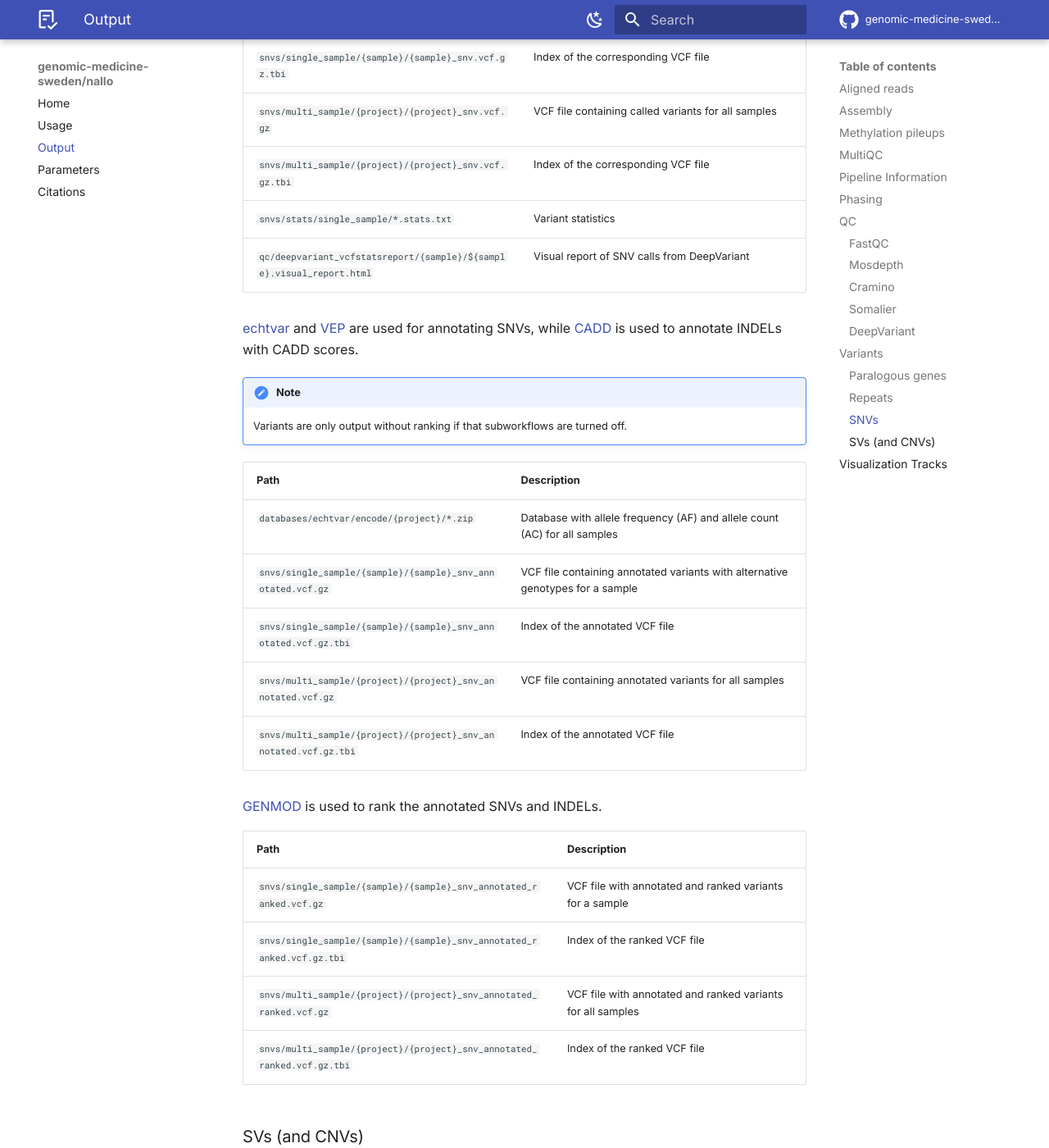
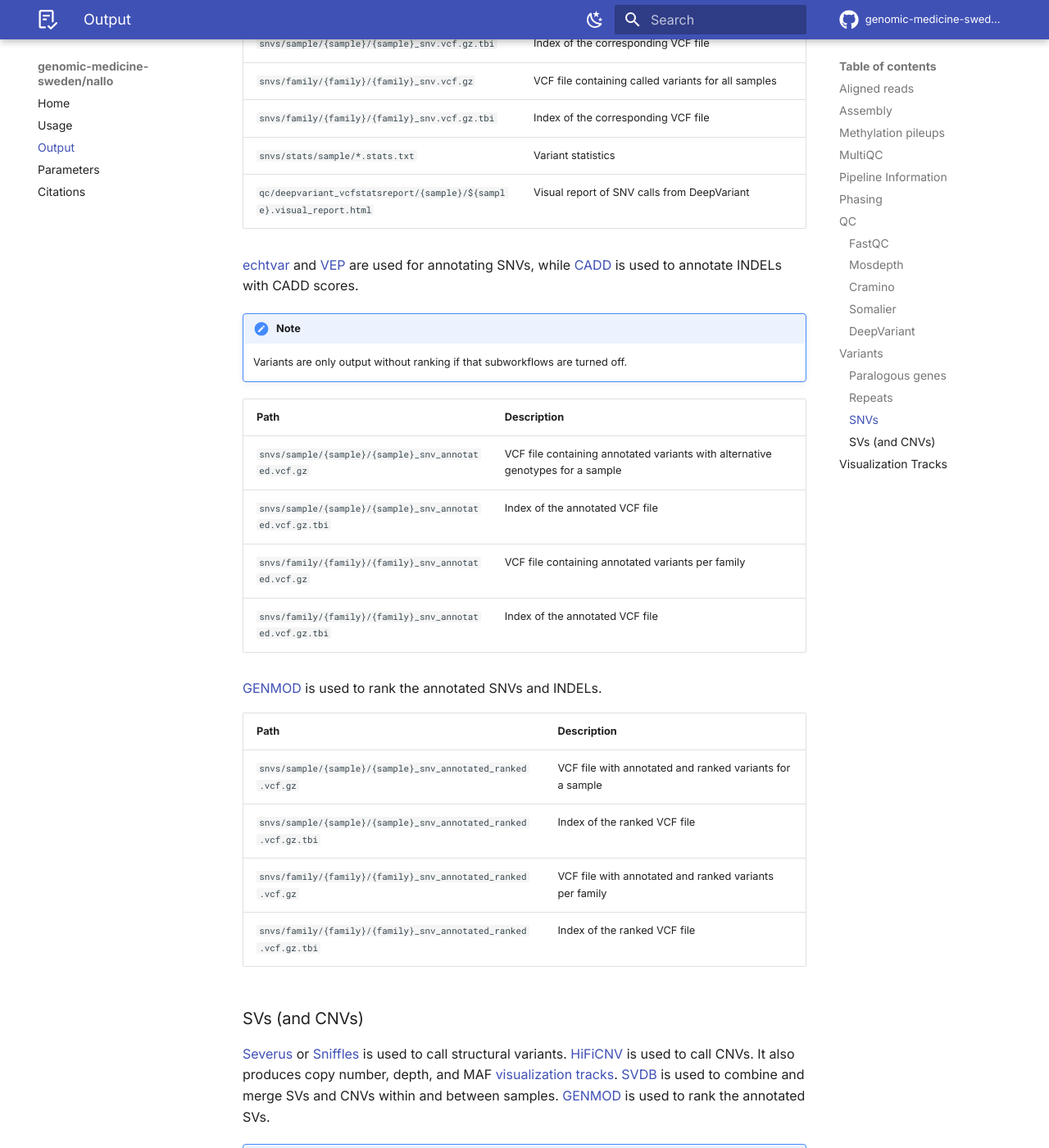
Before and after one commit to genomic-medicine-sweden/nallo, an MkDocs documentation site: the page built from docs/output.md, in a window 1280 px wide and 1400 px high, scrolled down 7163 px. Shown: the whole window at 82% size. Built offline with MkDocs 1.6.1 and Material for MkDocs 9.7.7, drawn with Linux system fonts in a browser that asks for light colours; comment, search, counter and statistics services are not loaded; the version menu is left out; some of the changed text lies outside the part shown.

Commit message:
Annotate and rank SNVs per family (#502)
* Annotate and rank SNVs per family

* Update CHANGELOG again

* remove mistakenly added file

* Update output.md

* Update subworkflows/local/short_variant_calling/main.nf

Co-authored-by: Lucía Peña-Pérez <lucia.pena.perez@scilifelab.se>

---------

Co-authored-by: Lucía Peña-Pérez <lucia.pena.perez@scilifelab.se>

```diff
--- a/docs/output.md
+++ b/docs/output.md
@@ -1,4 +1,6 @@
 # genomic-medicine-sweden/nallo: Output
+
+In general, annotated variant calls are output per family, while unannotated calls are output per sample.
 
 ## Aligned reads
 
@@ -121,17 +123,12 @@ If the pipeline is run with phasing, the aligned reads will be happlotagged usin
 
 [somalier](https://github.com/brentp/somalier) checks relatedness and sex.
 
-| Path                                                  | Description                                             |
-| ----------------------------------------------------- | ------------------------------------------------------- |
-| `pedigree/{project}/{project}.ped`                    | PED file updated with somalier-inferred sex per project |
-| `pedigree/{family}/{family).ped`                      | PED file updated with somalier-inferred sex per family  |
-| `qc/somalier/relate/{project}/{project}.html`         | HTML report                                             |
-| `qc/somalier/relate/{project}/{project}.pairs.tsv`    | Information about sample pairs                          |
-| `/qc/somalier/relate/{project}/{project}.samples.tsv` | Information about individual samples                    |
-
-| Path                      | Description                                 |
-| ------------------------- | ------------------------------------------- |
-| `predigree/{project}.ped` | PED file updated with somalier-inferred sex |
+| Path                                                 | Description                                            |
+| ---------------------------------------------------- | ------------------------------------------------------ |
+| `pedigree/family/{family).ped`                       | PED file updated with somalier-inferred sex per family |
+| `qc/somalier/relate/{project}/{project}.html`        | HTML report                                            |
+| `qc/somalier/relate/{project}/{project}.pairs.tsv`   | Information about sample pairs                         |
+| `qc/somalier/relate/{project}/{project}.samples.tsv` | Information about individual samples                   |
 
 ### DeepVariant
 
@@ -163,21 +160,21 @@ If the pipeline is run with phasing, the aligned reads will be happlotagged usin
 
     Merged variants per family are only output without annotation if `--skip_repeat_annotation` is true. Variants per sample are always output without annotation.
 
-| Path                                                     | Description                               |
-| -------------------------------------------------------- | ----------------------------------------- |
-| `repeats/{family}/{family}_repeat_expansions.vcf.gz`     | Merged VCF file per family                |
-| `repeats/{family}/{family}_repeat_expansions.vcf.gz.tbi` | Index of the VCF file                     |
-| `repeats/sample/{sample}/{sample}_sorted.vcf.gz`         | VCF file with called repeats for a sample |
-| `repeats/sample/{sample}/{sample}_sorted.vcf.gz.tbi`     | Index of the VCF file                     |
-| `repeats/sample/{sample}/{sample}_spanning_sorted.bam`   | BAM file with sorted spanning reads       |
-| `repeats/sample/{sample}/{sample}_spanning_sorted.bai`   | Index of the BAM file                     |
+| Path                                                            | Description                               |
+| --------------------------------------------------------------- | ----------------------------------------- |
+| `repeats/family/{family}/{family}_repeat_expansions.vcf.gz`     | Merged VCF file per family                |
+| `repeats/family/{family}/{family}_repeat_expansions.vcf.gz.tbi` | Index of the VCF file                     |
+| `repeats/sample/{sample}/{sample}_sorted.vcf.gz`                | VCF file with called repeats for a sample |
+| `repeats/sample/{sample}/{sample}_sorted.vcf.gz.tbi`            | Index of the VCF file                     |
+| `repeats/sample/{sample}/{sample}_spanning_sorted.bam`          | BAM file with sorted spanning reads       |
+| `repeats/sample/{sample}/{sample}_spanning_sorted.bai`          | Index of the BAM file                     |
 
 [Stranger](https://github.com/Clinical-Genomics/stranger) is used to annotate repeats.
 
-| Path                                                                         | Description                           |
-| ---------------------------------------------------------------------------- | ------------------------------------- |
-| `repeat_expansions/{family}/{family}_repeat_expansions_annotated.vcf.gz`     | Merged, annotated VCF file per family |
-| `repeat_expansions/{family}/{family}_repeat_expansions_annotated.vcf.gz.tbi` | Index of the VCF file                 |
+| Path                                                                                | Description                           |
+| ----------------------------------------------------------------------------------- | ------------------------------------- |
+| `repeat_expansions/family/{family}/{family}_repeat_expansions_annotated.vcf.gz`     | Merged, annotated VCF file per family |
+| `repeat_expansions/family/{family}/{family}_repeat_expansions_annotated.vcf.gz.tbi` | Index of the VCF file                 |
 
 ### SNVs
 
@@ -189,11 +186,11 @@ If the pipeline is run with phasing, the aligned reads will be happlotagged usin
 
 | Path                                                                  | Description                                                                 |
 | --------------------------------------------------------------------- | --------------------------------------------------------------------------- |
-| `snvs/single_sample/{sample}/{sample}_snv.vcf.gz`                     | VCF file containing called variants with alternative genotypes for a sample |
-| `snvs/single_sample/{sample}/{sample}_snv.vcf.gz.tbi`                 | Index of the corresponding VCF file                                         |
-| `snvs/multi_sample/{project}/{project}_snv.vcf.gz`                    | VCF file containing called variants for all samples                         |
-| `snvs/multi_sample/{project}/{project}_snv.vcf.gz.tbi`                | Index of the corresponding VCF file                                         |
-| `snvs/stats/single_sample/*.stats.txt`                                | Variant statistics                                                          |
+| `snvs/sample/{sample}/{sample}_snv.vcf.gz`                            | VCF file containing called variants with alternative genotypes for a sample |
+| `snvs/sample/{sample}/{sample}_snv.vcf.gz.tbi`                        | Index of the corresponding VCF file                                         |
+| `snvs/family/{family}/{family}_snv.vcf.gz`                            | VCF file containing called variants for all samples                         |
+| `snvs/family/{family}/{family}_snv.vcf.gz.tbi`                        | Index of the corresponding VCF file                                         |
+| `snvs/stats/sample/*.stats.txt`                                       | Variant statistics                                                          |
 | `qc/deepvariant_vcfstatsreport/{sample}/${sample}.visual_report.html` | Visual report of SNV calls from DeepVariant                                 |
 
 [echtvar](https://github.com/brentp/echtvar) and [VEP](https://www.ensembl.org/vep) are used for annotating SNVs, while [CADD](https://cadd.gs.washington.edu/) is used to annotate INDELs with CADD scores.
@@ -202,22 +199,21 @@ If the pipeline is run with phasing, the aligned reads will be happlotagged usin
 
     Variants are only output without ranking if that subworkflows are turned off.
 
-| Path                                                             | Description                                                                    |
-| ---------------------------------------------------------------- | ------------------------------------------------------------------------------ |
-| `databases/echtvar/encode/{project}/*.zip`                       | Database with allele frequency (AF) and allele count (AC) for all samples      |
-| `snvs/single_sample/{sample}/{sample}_snv_annotated.vcf.gz`      | VCF file containing annotated variants with alternative genotypes for a sample |
-| `snvs/single_sample/{sample}/{sample}_snv_annotated.vcf.gz.tbi`  | Index of the annotated VCF file                                                |
-| `snvs/multi_sample/{project}/{project}_snv_annotated.vcf.gz`     | VCF file containing annotated variants for all samples                         |
-| `snvs/multi_sample/{project}/{project}_snv_annotated.vcf.gz.tbi` | Index of the annotated VCF file                                                |
+| Path                                                     | Description                                                                    |
+| -------------------------------------------------------- | ------------------------------------------------------------------------------ |
+| `snvs/sample/{sample}/{sample}_snv_annotated.vcf.gz`     | VCF file containing annotated variants with alternative genotypes for a sample |
+| `snvs/sample/{sample}/{sample}_snv_annotated.vcf.gz.tbi` | Index of the annotated VCF file                                                |
+| `snvs/family/{family}/{family}_snv_annotated.vcf.gz`     | VCF file containing annotated variants per family                              |
+| `snvs/family/{family}/{family}_snv_annotated.vcf.gz.tbi` | Index of the annotated VCF file                                                |
 
 [GENMOD](https://github.com/Clinical-Genomics/genmod) is used to rank the annotated SNVs and INDELs.
 
-| Path                                                                    | Description                                                 |
-| ----------------------------------------------------------------------- | ----------------------------------------------------------- |
-| `snvs/single_sample/{sample}/{sample}_snv_annotated_ranked.vcf.gz`      | VCF file with annotated and ranked variants for a sample    |
-| `snvs/single_sample/{sample}/{sample}_snv_annotated_ranked.vcf.gz.tbi`  | Index of the ranked VCF file                                |
-| `snvs/multi_sample/{project}/{project}_snv_annotated_ranked.vcf.gz`     | VCF file with annotated and ranked variants for all samples |
-| `snvs/multi_sample/{project}/{project}_snv_annotated_ranked.vcf.gz.tbi` | Index of the ranked VCF file                                |
+| Path                                                            | Description                                              |
+| --------------------------------------------------------------- | -------------------------------------------------------- |
+| `snvs/sample/{sample}/{sample}_snv_annotated_ranked.vcf.gz`     | VCF file with annotated and ranked variants for a sample |
+| `snvs/sample/{sample}/{sample}_snv_annotated_ranked.vcf.gz.tbi` | Index of the ranked VCF file                             |
+| `snvs/family/{family}/{family}_snv_annotated_ranked.vcf.gz`     | VCF file with annotated and ranked variants per family   |
+| `snvs/family/{family}/{family}_snv_annotated_ranked.vcf.gz.tbi` | Index of the ranked VCF file                             |
 
 ### SVs (and CNVs)
 
@@ -242,10 +238,10 @@ If the pipeline is run with phasing, the aligned reads will be happlotagged usin
 | `svs/family/{family_id}/{family_id}_cnvs_svs_merged.vcf.gz.tbi` | Index of the merged VCF file                                       |
 | `svs/family/{family_id}/{family_id}_svs_merged.vcf.gz`          | VCF file with merged SVs per family (output if CNV-calling is off) |
 | `svs/family/{family_id}/{family_id}_svs_merged.vcf.gz.tbi`      | Index of the merged VCF file                                       |
-| `svs/single_sample/{sample}/{sample}_cnvs.vcf.gz`               | VCF file with CNVs per sample                                      |
-| `svs/single_sample/{sample}/{sample}_cnvs.vcf.gz.tbi`           | VCF file with CNVs per sample                                      |
-| `svs/single_sample/{sample}/{sample}_svs.vcf.gz`                | VCF file with SVs per sample                                       |
-| `svs/single_sample/{sample}/{sample}_svs.vcf.gz.tbi`            | VCF file with SVs per sample                                       |
+| `svs/sample/{sample}/{sample}_cnvs.vcf.gz`                      | VCF file with CNVs per sample                                      |
+| `svs/sample/{sample}/{sample}_cnvs.vcf.gz.tbi`                  | VCF file with CNVs per sample                                      |
+| `svs/sample/{sample}/{sample}_svs.vcf.gz`                       | VCF file with SVs per sample                                       |
+| `svs/sample/{sample}/{sample}_svs.vcf.gz.tbi`                   | VCF file with SVs per sample                                       |
 
 [SVDB](https://github.com/J35P312/SVDB) and [VEP](https://www.ensembl.org/vep) are used to annotate structural variants.
 
@@ -269,8 +265,8 @@ If the pipeline is run with phasing, the aligned reads will be happlotagged usin
 
 [HiFiCNV](https://github.com/PacificBiosciences/HiFiCNV) is used to call CNVs, but it also produces copy number, depth, and MAF tracks that can be visualized in for example IGV.
 
-| Path                                                | Description                               |
-| --------------------------------------------------- | ----------------------------------------- |
-|  `visualization_tracks/{sample}/*.copynum.bedgraph` | Copy number in bedgraph format            |
-| `visualization_tracks/{sample}/*.depth.bw`          | Depth track in BigWig format              |
-| `visualization_tracks/{sample}/*.maf.bw`            | Minor allele frequencies in BigWig format |
+| Path                                               | Description                               |
+| -------------------------------------------------- | ----------------------------------------- |
+| `visualization_tracks/{sample}/*.copynum.bedgraph` | Copy number in bedgraph format            |
+| `visualization_tracks/{sample}/*.depth.bw`         | Depth track in BigWig format              |
+| `visualization_tracks/{sample}/*.maf.bw`           | Minor allele frequencies in BigWig format |
```
Also changed, not shown: other parts of docs/output.md (+7 -7 lines), CHANGELOG.md (+6 -0 lines), 12 other files.
